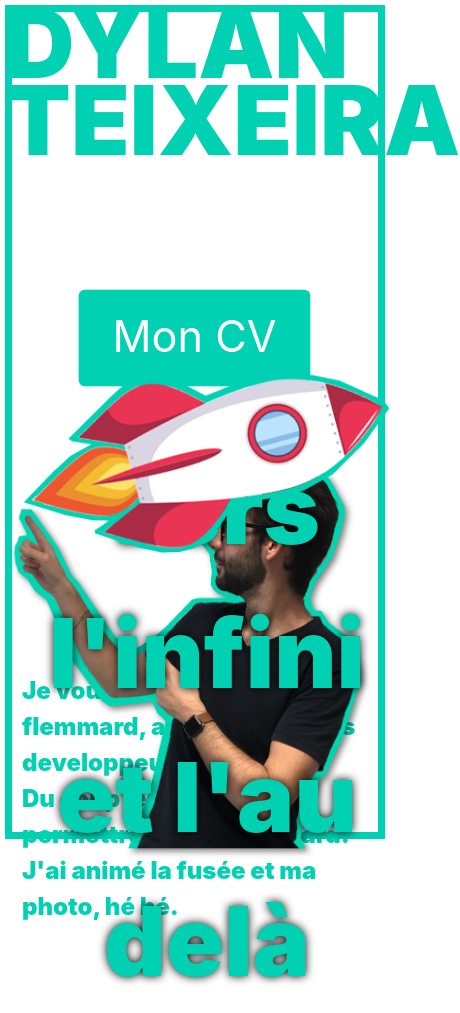
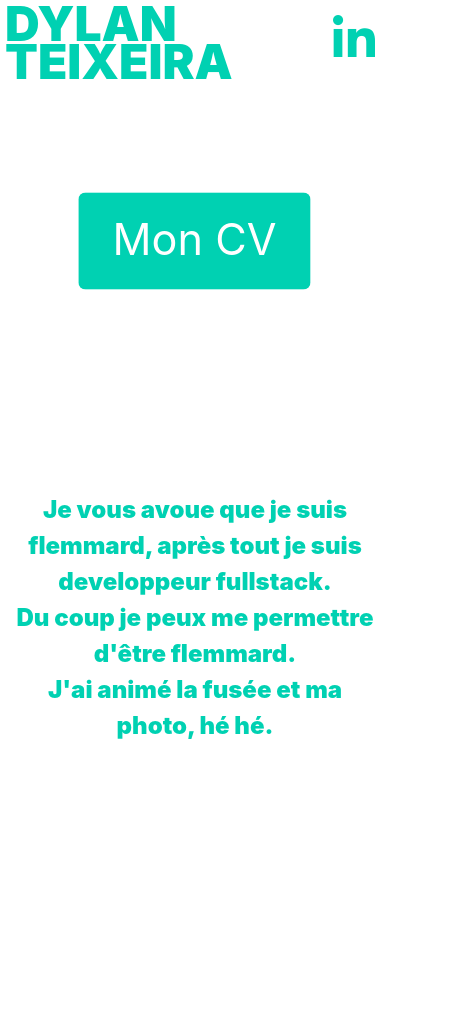
Before and after one commit to DydjyZ/ieseg-personal-website, a plain HTML site: page index.html in a window 390 px wide. Shown: the whole page, 460 px wide, since content can reach past the window. After the commit the page ends 844 px from the top, so only its background shows below. Drawn offline with nearby package versions, Linux system fonts and the light colour scheme.

Commit message:
Add files via upload

```diff
--- a/index.html
+++ b/index.html
@@ -12,35 +12,17 @@
 
     <link rel="stylesheet" href="styles/main-style.css">
 
-    <style>
-        .main-content {
-            height: calc(80vh - 24px);
-            display: flex;
-        }
-
-        footer {
-            height: 20vh;
-            display: flex;
-        }
-
-        .button {
-            transform: scale(1.8);
-            transition: all 0.3s;
-        }
-        .button::after {
-            content: "Mon CV";
-        }
-
-        .button:hover::after {
-            content: "Eh nooon !";
-        }
-    </style>
 </head>
 
 <body>
 
     <div class="main-content">
 
+        <div id="icon-linkedin">
+            <a href="https://www.linkedin.com/in/dylan-txa/" target=_blank>
+                <i class="fab fa-linkedin-in fa-3x"></i>
+            </a>
+        </div>
         <h1 id="mon-super-texte-contenant-mon-nom" class="color-primary">
             DYLAN
             <br />
@@ -48,9 +30,9 @@
         </h1>
 
         <div class="centered-content">
-            <button class="button is-primary is-large">
+            <a href="https://www.youtube.com/watch?v=8DyziWtkfBw" target=_blank class="button is-primary is-large">
                 <!-- J'affiche le content via un ::after content en CSS pour faire une transition css (flemme de mettre du JS tout ça tout ça) -->
-            </button>
+            </a>
         </div>
 
         <img src="imgs/dylan.png" id="img-moi">
@@ -62,11 +44,13 @@
 
     <footer>
         Je vous avoue que je suis flemmard, après tout je suis developpeur fullstack.
-        <br/>
+        <br />
         Du coup je peux me permettre d'être flemmard.
         <br />
         J'ai animé la fusée et ma photo, hé hé.
     </footer>
+
+    <script src="https://kit.fontawesome.com/a853314d62.js" crossorigin="anonymous"></script>
 </body>
 
 </html>
--- a/styles/main-style.css
+++ b/styles/main-style.css
@@ -1,16 +1,60 @@
 html {
     overflow: hidden;
     /* c'est une page qui n'est pas scrollable tout ça tout ça */
-
     --main-text-color: #00D1B2;
     /* J'déclare ma couleur principale ... */
 }
 
-body {
-    border: solid 7px var(--main-text-color);
-    margin: 5px;
+@media screen and (min-width: 640px) {
+    body {
+        border: solid 7px var(--main-text-color);
+        margin: 5px;
+        width: calc(100% - 10px);
+    }
+
+    #mon-super-texte-contenant-mon-nom {
+        font-size: 6em;
+    }
+
+    .main-content {
+        height: calc(80vh - 24px);
+        display: flex;
+    }
+
+    footer {
+        height: 20vh;
+        display: flex;
+    }
 }
 
+/* je cache toutes mes supers animations sur mobile :'( */
+@media screen and (max-width: 640px) {
+    #img-moi {
+        display: none;
+    }
+
+    #img-rocket-animated {
+        display: none;
+    }
+
+    #div-buzz {
+        display: none;
+    }
+
+    #mon-super-texte-contenant-mon-nom {
+        font-size: 3em;
+    }
+    .main-content {
+        height: calc(60vh - 24px);
+        display: flex;
+    }
+
+    footer {
+        height: 40vh;
+        display: flex;
+        text-align: center;
+    }
+}
 
 #img-moi {
     position: absolute;
@@ -45,7 +89,6 @@ body {
     top: 5px;
     left: 5px;
     font-weight: 900;
-    font-size: 6em;
     line-height: 80%;
 }
 
@@ -55,7 +98,7 @@ body {
     z-index: 9999;
 }
 
-#img-rocket-animated:hover ~ #div-buzz {
+#img-rocket-animated:hover~#div-buzz {
     animation: buzz-animation 2s;
     animation-fill-mode: forwards;
 }
@@ -83,6 +126,29 @@ footer {
     text-shadow: 0px 0px 10px #000000;
 }
 
+#icon-linkedin {
+    position: absolute;
+    top: 15px;
+    right: 15px;
+}
+
+#icon-linkedin i {
+    color: #00d1b2;
+}
+
+.button {
+    transform: scale(1.8);
+    transition: all 0.3s;
+}
+
+.button::after {
+    content: "Mon CV";
+}
+
+.button:hover::after {
+    content: "Eh nooon !";
+}
+
 @keyframes rocket-animation {
     0% {
         transform: translateX(0px) rotate(-10deg)
```
